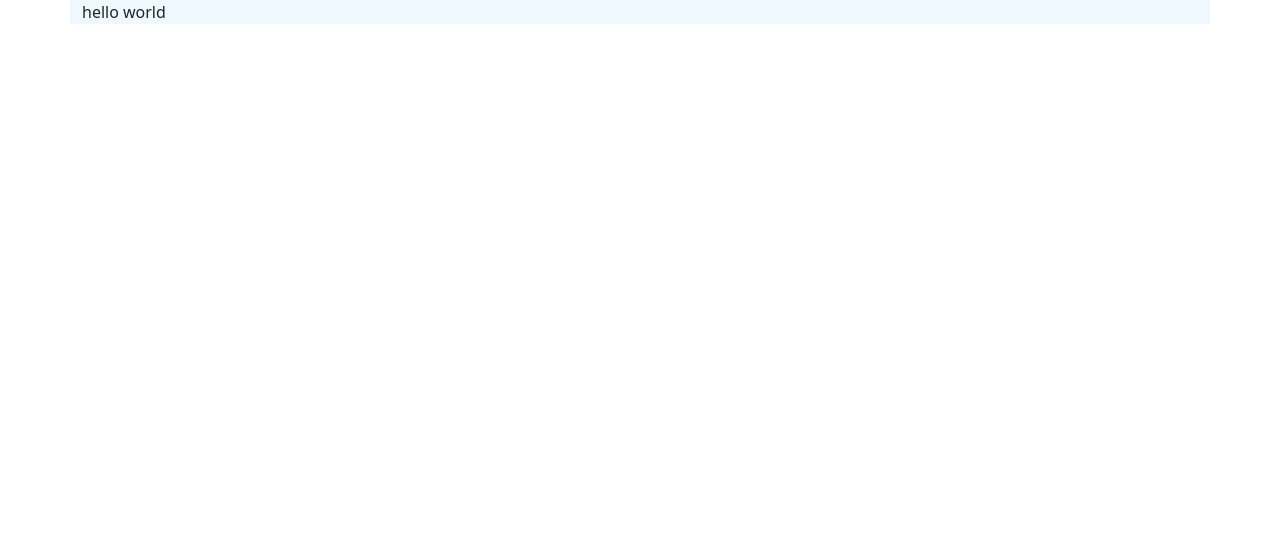
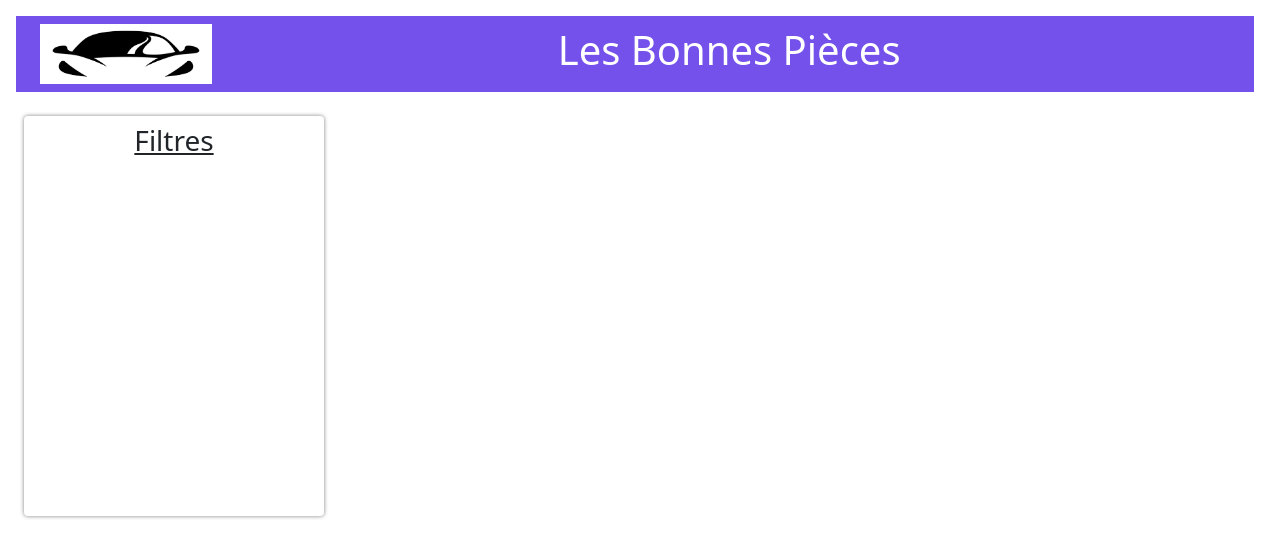
Before and after one commit to babacar001/solution_piece, a website: page index.html in a window 1280 px wide. Drawn offline with nearby package versions, Linux system fonts and the light colour scheme.

Commit message:
Ajout de fichier

```diff
--- a/index.html
+++ b/index.html
@@ -1,18 +1,29 @@
 <!DOCTYPE html>
-<html lang="en">
+<html lang="fr">
 	<head>
-    <meta charset="UTF-8">
-    <meta name="viewport" content="width=device-width, initial-scale=1.0">
+		<meta charset="utf-8">
+		<title>Les Bonnes Pièces</title>
+		<link rel="stylesheet" href="styles.css">
         <link href="https://cdn.jsdelivr.net/npm/bootstrap@5.0.2/dist/css/bootstrap.min.css" rel="stylesheet"
          integrity="sha384-EVSTQN3/azprG1Anm3QDgpJLIm9Nao0Yz1ztcQTwFspd3yD65VohhpuuCOmLASjC" crossorigin="anonymous">
          <script src="https://cdn.jsdelivr.net/npm/bootstrap@5.0.2/dist/js/bootstrap.bundle.min.js"
           integrity="sha384-MrcW6ZMFYlzcLA8Nl+NtUVF0sA7MsXsP1UyJoMp4YLEuNSfAP+JcXn/tWtIaxVXM" crossorigin="anonymous"></script>
-    <link rel="stylesheet" href="styles.css">
-    <title>Document</title>
+         <script type="" src="pieces.js"></script>
 	</head>
 	<body>
-    <div class="container">
-        hello world
-    </div>
+		<header>
+			<img src="images/logo-les-bonnes-pieces.png" alt="LOGO">
+			<h1>Les Bonnes Pièces</h1>
+		</header>
+		<main>
+			<!-- Menu de recherche -->
+			<section class="filtres">
+				<h3><u>Filtres</u></h3>
+			</section>
+
+			<!-- Fiches produits -->
+			<section class="fiches">
+			</section>
+		</main>
 	</body>
 </html>
--- a/styles.css
+++ b/styles.css
@@ -1,5 +1,55 @@
-.container{
-    display: flex;
-    background-color: aliceblue;
-    border-radius: 0%;
+@import url('https://fonts.googleapis.com/css2?family=Montserrat&display=swap');
+
+body {
+	max-width: 1270px;
+	margin: auto;
+	padding: 16px;
+	font-family: 'Montserrat', sans-serif;
 }
+
+header {
+	display: flex;
+	flex-direction: row;
+	align-items: center;
+	margin-bottom: 16px;
+	padding: 8px;
+	background-color: #7451eb;
+	text-align: center;
+	color: white;
+}
+header img {
+	height: 60px;
+	margin-left: 1rem;
+}
+header h1 {
+	flex-grow: 1;
+}
+
+main {
+	display: flex;
+	flex-direction: row;
+}
+
+.filtres {
+	border-radius: 4px;
+	box-shadow: 0px 0px 4px gray;
+	margin: 8px;
+	padding: 8px;
+	min-width: 300px;
+	min-height: 400px;
+}
+.filtres h3 {
+	text-align: center;
+}
+
+.fiches {
+	flex: 1;
+	margin: 8px;
+}
+.fiches img {
+	max-width: 200px;
+}
+.fiches p {
+	margin-top: 4px;
+	margin-bottom: 4px;
+}
```
Also changed, not shown: package.json (added, +23 -0 lines), pieces-auto.json (added, +31 -0 lines), avis.js (added), images/ampoule-boite-a-gants.png (added), images/ampoule-led.png (added), images/balai-essuie-glace.png (added), images/liquide-frein.png (added), images/logo-les-bonnes-pieces.png (added), images/plaquettes-frein.png (added), pieces.js (added), 1 other file. Lines whose indentation alone changed are shown as unchanged.
